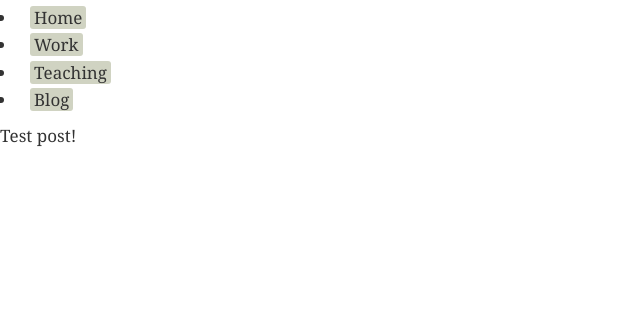
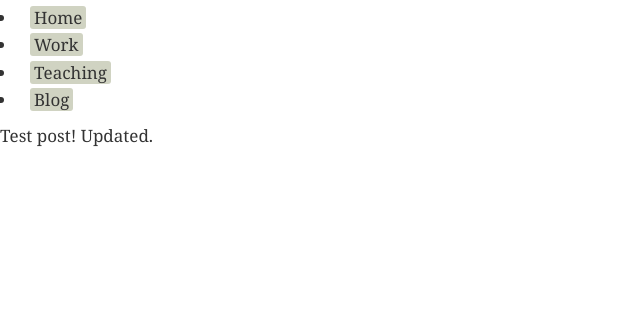
Before and after one commit to naturelabtk/naturelabtk.github.io, a Jekyll site: the page built from _posts/2013-11-19-test.md, in a window 1280 px wide. Shown: the top 319 px of the page, without its empty margins (0-640 px from the left). Built offline with Jekyll 4.4.1, drawn with Linux system fonts in a browser that asks for light colours; nearby versions of some CDN libraries.

Commit message:
Updated 2013-11-19-test.md

```diff
--- a/_posts/2013-11-19-test.md
+++ b/_posts/2013-11-19-test.md
@@ -1,5 +1,9 @@
 ---
 layout: default
 title: Test file
+published: true
+tags:
+  - bananas
 ---
-Test post!
+
+Test post! Updated.
```
